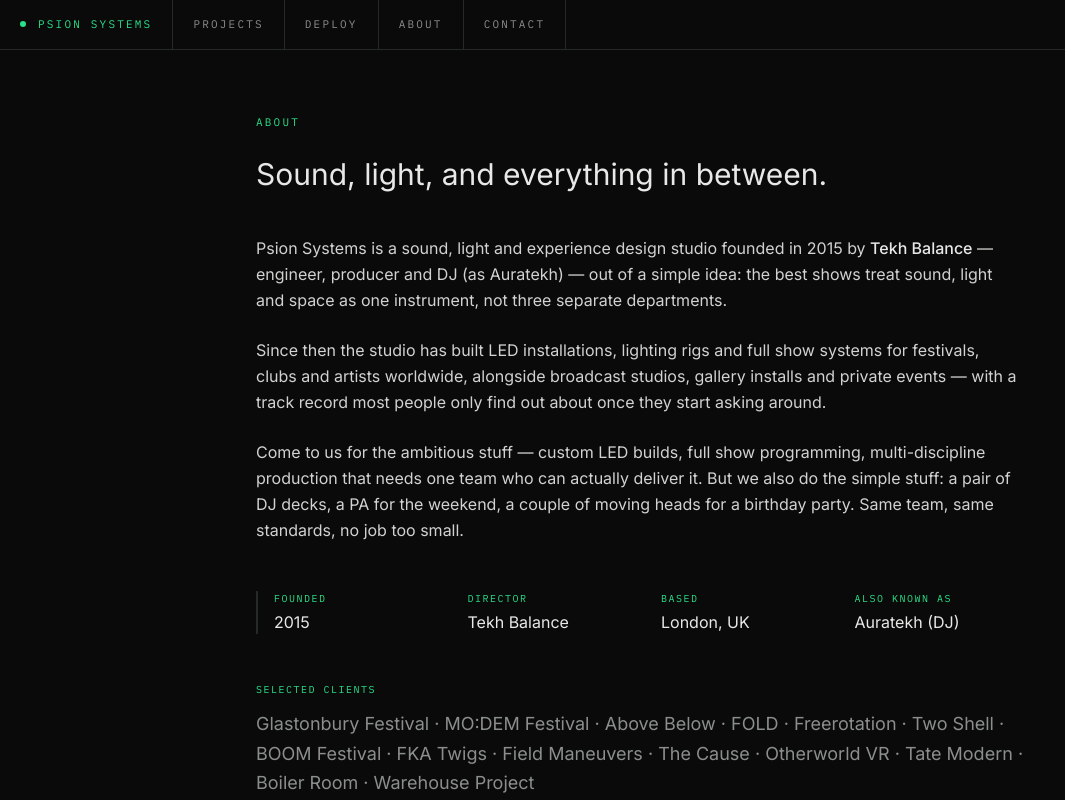
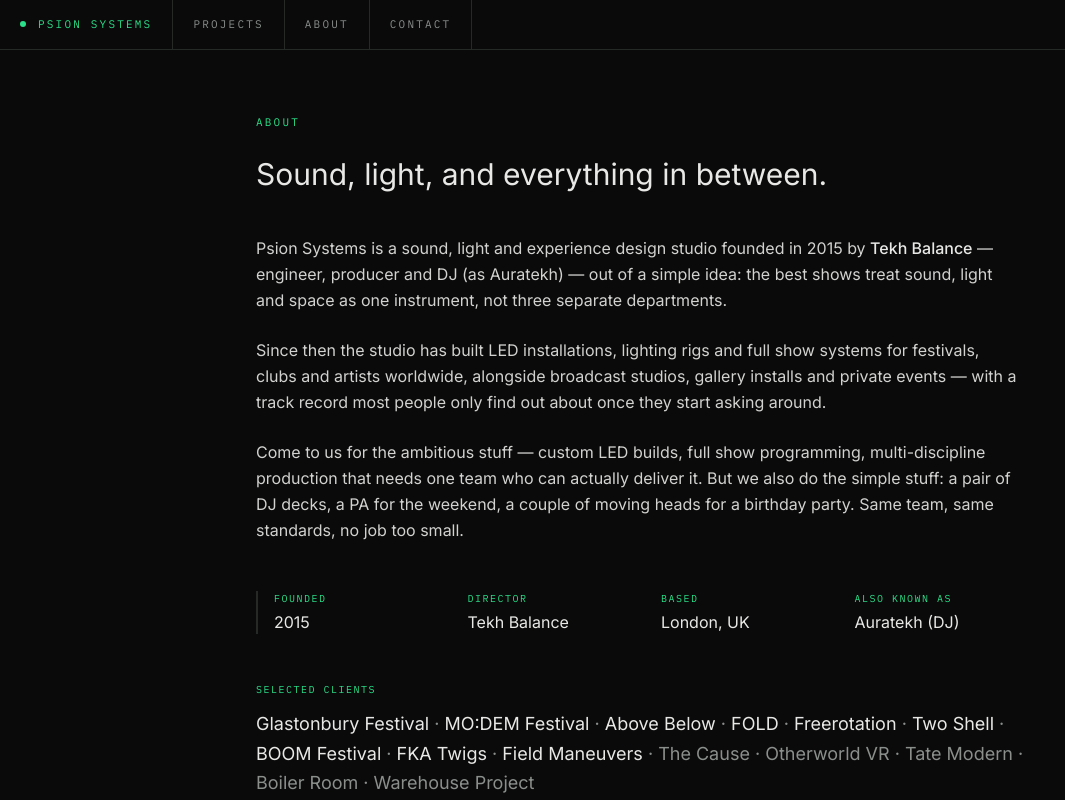
Before and after one commit to viatekh/psion-site, a Next.js app: page /about in a window 1280 px wide. Shown: the top 800 px of the page, without its empty margins (0-1065 px from the left). Built offline with nearby package versions, Linux system fonts and the light colour scheme.

Commit message:
Hide Deploy from nav (page stays live), reorder project pages to lead with video, add per-section gallery cards with anchor nav, link About page clients to their projects

```diff
--- a/src/app/[slug]/page.tsx
+++ b/src/app/[slug]/page.tsx
@@ -22,6 +22,7 @@ export default async function ProjectPage({
   const project = projects[index];
   const prev = projects[(index - 1 + projects.length) % projects.length];
   const next = projects[(index + 1) % projects.length];
+  const hasMultipleSections = project.sections.length > 1;
 
   const fields: [string, string | undefined][] = [
     ["Location", project.location],
@@ -52,12 +53,18 @@ export default async function ProjectPage({
 
           <div className="mt-4 border-l-2 border-line pl-4">
             <dt className="font-mono text-[10px] uppercase tracking-[0.15em] text-accent">
-              Project{project.sections.length > 1 ? "s" : ""}
+              Project{hasMultipleSections ? "s" : ""}
             </dt>
             <div className="mt-2 space-y-3">
               {project.sections.map((s) => (
                 <div key={s.name}>
+                  {hasMultipleSections ? (
+                    <a href={`#${slugify(s.name)}`} className="text-lg text-foreground hover:text-accent">
+                      {s.name}
+                    </a>
+                  ) : (
                     <p className="text-lg text-foreground">{s.name}</p>
+                  )}
                   {s.description && <p className="text-sm text-muted">{s.description}</p>}
                 </div>
               ))}
@@ -133,25 +140,6 @@ export default async function ProjectPage({
         </aside>
 
         <main className="flex-1 space-y-4 p-6 lg:p-10">
-          {project.placeholder || project.images.length === 0 ? (
-            <ImageFrame className="flex aspect-[16/9] w-full items-center justify-center">
-              <span className="font-mono text-[11px] uppercase tracking-[0.2em] text-muted">
-                Photos coming soon
-              </span>
-            </ImageFrame>
-          ) : (
-            <>
-              <Lightbox images={project.images} alt={project.client} />
-              {project.localClips && project.localClips.length > 0 && (
-                <div className="grid grid-cols-1 gap-4 sm:grid-cols-2">
-                  {project.localClips.map((src) => (
-                    <LocalClip key={src} src={src} />
-                  ))}
-                </div>
-              )}
-            </>
-          )}
-
           {project.videos && project.videos.length > 0 && (
             <div className="grid grid-cols-1 gap-4 sm:grid-cols-2">
               {project.videos.map((v) => (
@@ -160,13 +148,33 @@ export default async function ProjectPage({
             </div>
           )}
 
-          {project.sections.map(
-            (s) =>
-              (s.blurb || (s.videos && s.videos.length > 0)) && (
-                <div key={s.name} className="border-t border-line pt-6">
-                  <h3 className="font-mono text-[11px] uppercase tracking-[0.15em] text-accent">
-                    {s.name}
-                  </h3>
+          {project.localClips && project.localClips.length > 0 && (
+            <div className="grid grid-cols-1 gap-4 sm:grid-cols-2">
+              {project.localClips.map((src) => (
+                <LocalClip key={src} src={src} />
+              ))}
+            </div>
+          )}
+
+          {project.placeholder || project.images.length === 0 ? (
+            <ImageFrame className="flex aspect-[16/9] w-full items-center justify-center">
+              <span className="font-mono text-[11px] uppercase tracking-[0.2em] text-muted">
+                Photos coming soon
+              </span>
+            </ImageFrame>
+          ) : (
+            <Lightbox images={project.images} alt={project.client} />
+          )}
+
+          {hasMultipleSections &&
+            project.sections.map((s) => (
+              <div key={s.name} id={slugify(s.name)} className="scroll-mt-6 border-t border-line pt-8">
+                <h3 className="text-xl text-foreground">{s.name}</h3>
+                {s.description && (
+                  <p className="mt-1 font-mono text-[11px] uppercase tracking-[0.15em] text-accent">
+                    {s.description}
+                  </p>
+                )}
                 {s.blurb && <p className="mt-3 max-w-2xl text-base leading-relaxed text-muted">{s.blurb}</p>}
                 {s.videos && s.videos.length > 0 && (
                   <div className="mt-4 grid grid-cols-1 gap-4 sm:grid-cols-2">
@@ -175,11 +183,19 @@ export default async function ProjectPage({
                     ))}
                   </div>
                 )}
+                {s.images && s.images.length > 0 && (
+                  <div className="mt-4">
+                    <Lightbox images={s.images} alt={`${project.client} — ${s.name}`} />
                   </div>
-              )
                 )}
+              </div>
+            ))}
         </main>
       </div>
     </div>
   );
 }
+
+function slugify(name: string) {
+  return name.toLowerCase().replace(/[^a-z0-9]+/g, "-").replace(/(^-|-$)/g, "");
+}
--- a/src/app/about/page.tsx
+++ b/src/app/about/page.tsx
@@ -1,5 +1,6 @@
 import Link from "next/link";
 import { TopNav } from "@/components/TopNav";
+import { projects } from "@/data/projects";
 
 const clients = [
   "Glastonbury Festival",
@@ -84,7 +85,21 @@ export default function AboutPage() {
             Selected clients
           </p>
           <p className="mt-3 text-lg leading-relaxed text-muted">
-            {clients.join(" · ")}
+            {clients.map((name, i) => {
+              const project = projects.find((p) => p.client === name);
+              return (
+                <span key={name}>
+                  {i > 0 && " · "}
+                  {project ? (
+                    <Link href={`/${project.slug}`} className="text-foreground hover:text-accent hover:underline">
+                      {name}
+                    </Link>
+                  ) : (
+                    name
+                  )}
+                </span>
+              );
+            })}
           </p>
         </div>
 
--- a/src/components/TopNav.tsx
+++ b/src/components/TopNav.tsx
@@ -2,7 +2,7 @@ import Link from "next/link";
 
 const links = [
   { href: "/projects", label: "Projects" },
-  { href: "/deploy", label: "Deploy" },
+  // "/deploy" is intentionally hidden from nav for now — page stays live, just unlinked.
   { href: "/about", label: "About" },
   { href: "/contact", label: "Contact" },
 ];
--- a/src/data/schema.ts
+++ b/src/data/schema.ts
@@ -17,6 +17,7 @@ export type ProjectSection = {
   description?: string;
   blurb?: string;
   videos?: VideoEmbed[];
+  images?: string[];
 };
 
 export type Project = {
```
Lines whose indentation alone changed are shown as unchanged.
